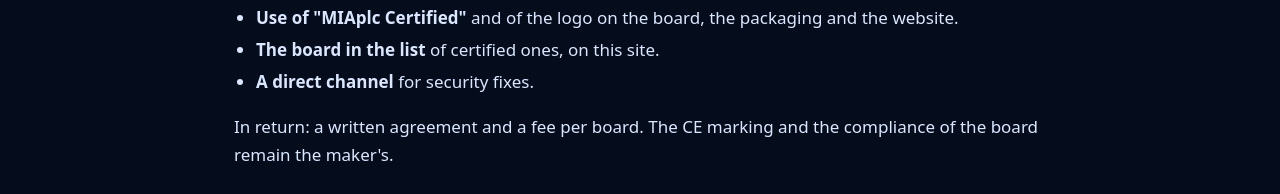
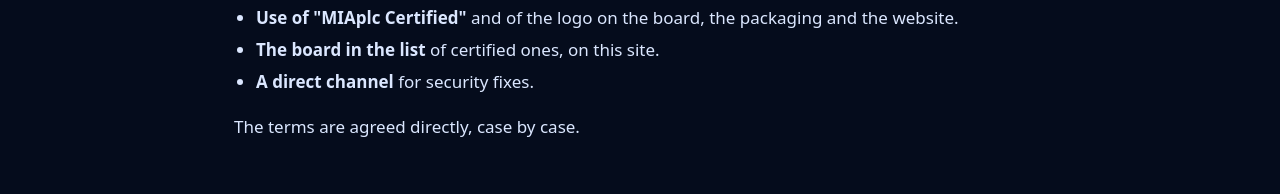
Before and after one commit to miaplc/miaplc.github.io, a plain HTML site: page en/partner.html in a window 1280 px wide. Shown: the part 740-934 px from the top of the page. Drawn offline with Linux system fonts and the light colour scheme.

Commit message:
Sito: ultimo aggiornamento dei componenti

```diff
--- a/en/partner.html
+++ b/en/partner.html
@@ -47,7 +47,7 @@ The board and its advertising may say "compatible with MIAplc". Using the name a
   <li><b>The board in the list</b> of certified ones, on this site.</li>
   <li><b>A direct channel</b> for security fixes.</li>
 </ul>
-<p>In return: a written agreement and a fee per board. The CE marking and the compliance of the board remain the maker's.</p>
+<p>The terms are agreed directly, case by case.</p>
 
 <h2>Contact</h2>
 <p>If you make boards and are interested write to <a href="mailto:info@miaplc.it">info@miaplc.it</a>.</p>
```
Also changed, not shown: partner.html (+1 -1 lines).
